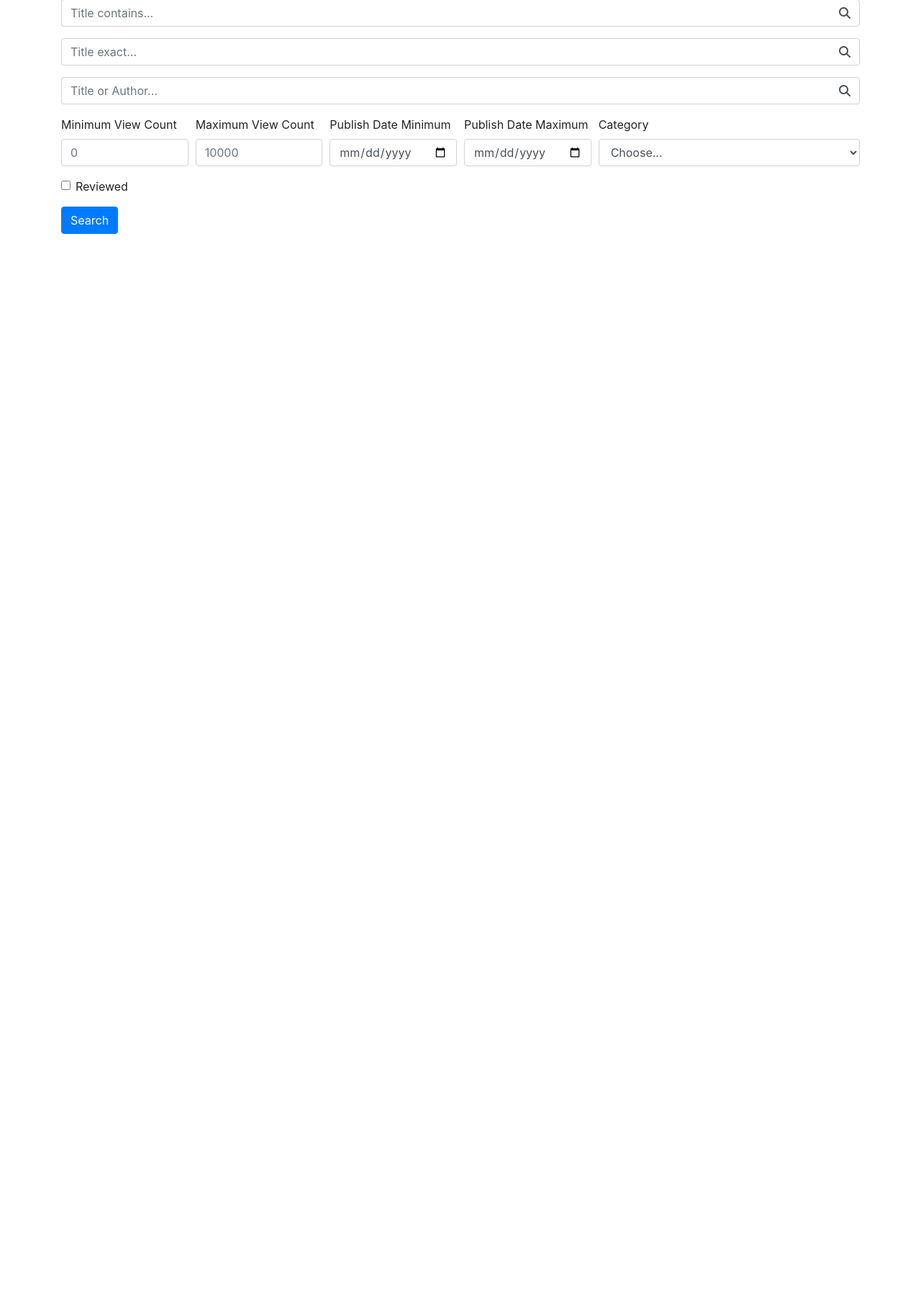
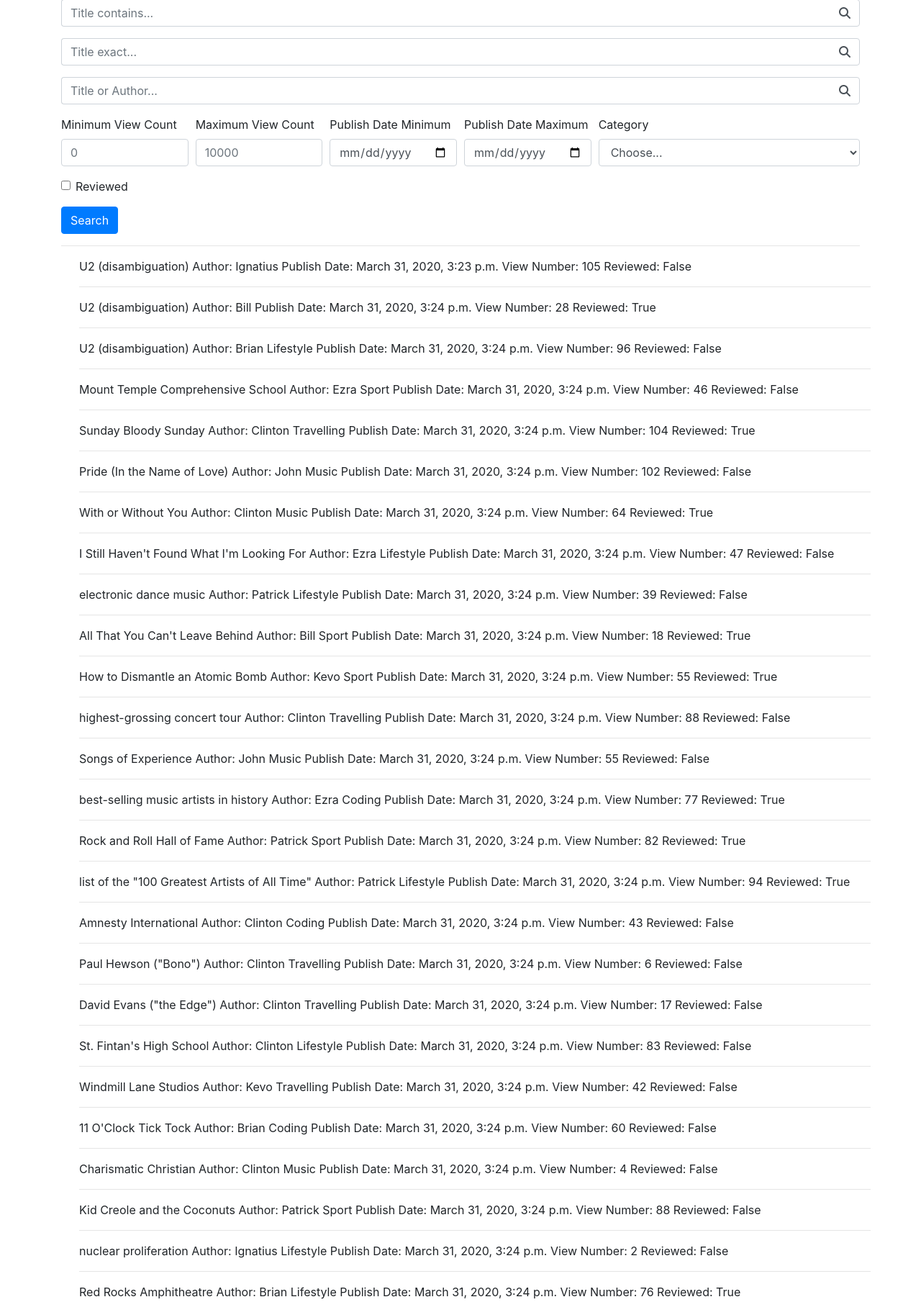
Before and after one commit to Nyarunda/Django-Filtering-Form, a Django app: page / in a window 1280 px wide. Shown: the part 123-1932 px from the top of the page at 72% size. Before the commit the page ends 448 px from the top, so only its background shows below. Run offline with Django 3.2, Linux system fonts and the light colour scheme; data comes from the database, SQL or seed files in the repository; some libraries are stand-ins or nearby versions.

Commit message:
"Setting up the search query"

```diff
--- a/hub/views.py
+++ b/hub/views.py
@@ -1,5 +1,27 @@
+from django.db.models import Q
 from django.shortcuts import render
+
+from .models import Journal
 
 
 def filter_view(request):
-    return render(request, 'filter_form.html', {})
+    query = Journal.objects.all()
+    title_contains_qs = request.GET.get('title_contains')
+    id_exact_qs = request.GET.get('id_exact')
+    title_author_qs = request.GET.get('title_author')
+
+    if title_contains_qs != '' and title_contains_qs is not None:
+        query = query.filter(title__icontains=title_contains_qs)
+
+    elif id_exact_qs != '' and id_exact_qs is not None:
+        query = query.filter(id=id_exact_qs)
+
+    elif title_author_qs != '' and title_author_qs is not None:
+        query = query.filter(Q(title__icontains=title_author_qs)
+                             | Q(author__name__icontains=title_author_qs)
+                             ).difference()
+
+    context = {
+        'query': query
+    }
+    return render(request, 'filter_form.html', context)
--- a/static/main.css
+++ b/static/main.css
@@ -1,3 +1,7 @@
 body {
     margin-top: 5rem;
 }
+
+ul {
+    list-style-type: none;
+}
--- a/templates/filter_form.html
+++ b/templates/filter_form.html
@@ -50,7 +50,7 @@
         <div class="form-row">
           <div class="form-group col-12">
             <div class="input-group">
-              <input class="form-control py-2 border-right-0" type="Search" name="title_exact" placeholder="Title exact..."/>
+              <input class="form-control py-2 border-right-0" type="Search" name="id_exact" placeholder="Title exact..."/>
               <span class="input-group-append">
                 <div class="input-group-text bg-transparent">
                   <i class="fa fa-search"></i>
@@ -107,7 +107,27 @@
       </div>
       <button type="submit" class="btn btn-primary">Search</button>
     </form>
+         <hr />
+         <div class="row">
+            <ul>
+                 {% for journal in query %}
+                     <li>
+                         {{ journal.title }}
+                         <span>Author: {{ journal.author.name.capitalize }}</span>
+                         <span>
+                            {% for foo in journal.categories.all %}
+                                {{ foo }}
+                            {% endfor %}
+                         </span>
 
+                         <span>Publish Date: {{ journal.publish_date }}</span>
+                         <span>View Number: {{ journal.views }}</span>
+                         <span>Reviewed: {{ journal.reviewed }}</span>
+                     </li><hr />
+                 {% endfor %}
+
+            </ul>
+         </div>
   </main>
 </body>
     <script src="https://code.jquery.com/jquery-3.4.1.slim.min.js" integrity="sha384-J6qa4849blE2+poT4WnyKhv5vZF5SrPo0iEjwBvKU7imGFAV0wwj1yYfoRSJoZ+n" crossorigin="anonymous"></script>
```
